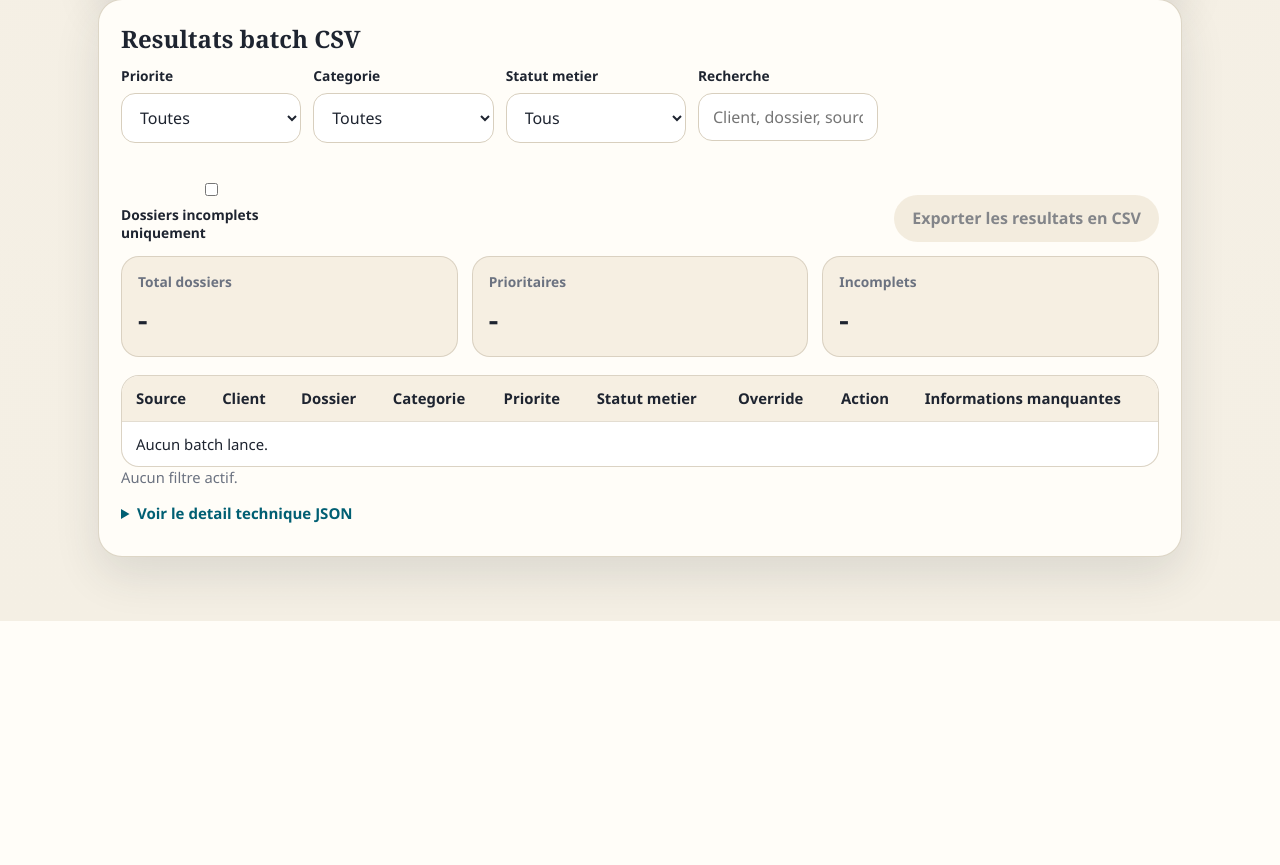
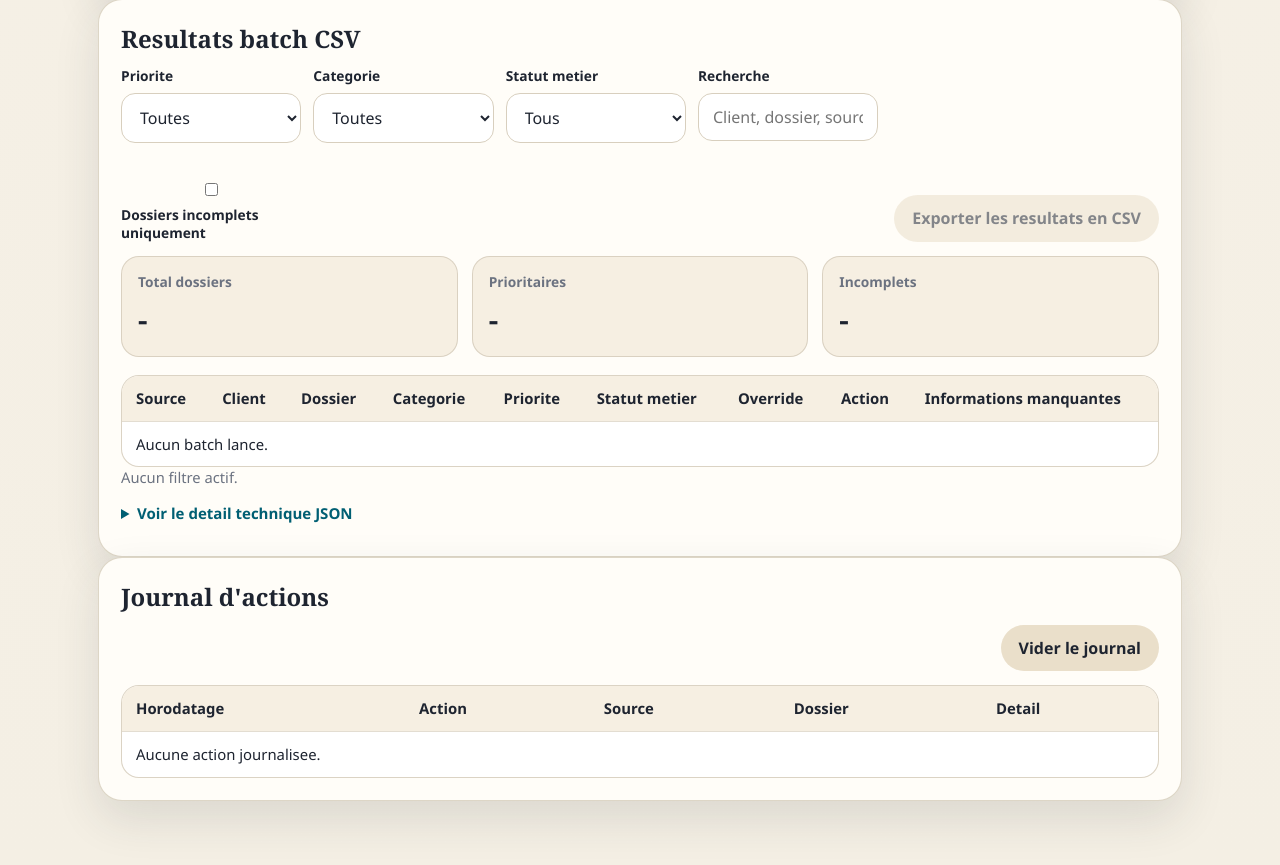
Before and after one commit to christopherfordant/projet_automatisations, a FastAPI app: page / in a window 1280 px wide. Shown: the part 2613-3478 px from the top of the page. Before the commit the page ends 3234 px from the top, so only its background shows below. Run offline with FastAPI, Linux system fonts and the light colour scheme.

Commit message:
Add operator action log panel

```diff
--- a/src/app/ui/static/app.js
+++ b/src/app/ui/static/app.js
@@ -14,6 +14,8 @@ const filterStatus = document.getElementById("filter-status");
 const filterSearch = document.getElementById("filter-search");
 const filterMissingOnly = document.getElementById("filter-missing-only");
 const batchFilterStatus = document.getElementById("batch-filter-status");
+const actionLogBody = document.getElementById("action-log-body");
+const clearLogButton = document.getElementById("clear-log");
 const claimText = form.claim_text;
 const csvFileInput = document.getElementById("csv-file");
 const csvRowSelect = document.getElementById("csv-row-select");
@@ -25,6 +27,7 @@ const csvFileList = document.getElementById("csv-file-list");
 let csvRows = [];
 let lastBatchItems = [];
 let manualStatusOverrides = {};
+let actionLogEntries = [];
 
 fillExample.addEventListener("click", () => {
     form.channel.value = "email";
@@ -48,6 +51,7 @@ filterStatus.addEventListener("change", applyBatchFilters);
 filterSearch.addEventListener("input", applyBatchFilters);
 filterMissingOnly.addEventListener("change", applyBatchFilters);
 batchTableBody.addEventListener("change", handleStatusOverrideChange);
+clearLogButton.addEventListener("click", clearActionLog);
 csvDropzone.addEventListener("dragenter", activateDropzone);
 csvDropzone.addEventListener("dragover", activateDropzone);
 csvDropzone.addEventListener("dragleave", deactivateDropzone);
@@ -170,6 +174,12 @@ async function runBatchAnalysis() {
         exportBatchButton.disabled = data.items.length === 0;
         batchOutput.textContent = JSON.stringify(data, null, 2);
         applyBatchFilters();
+        addLogEntry({
+            action: "Batch lance",
+            source: `${csvRows.length} ligne(s)`,
+            caseRef: `${data.summary.total_items} dossier(s)`,
+            detail: `${data.summary.high_priority} prioritaire(s), ${data.summary.missing_information_cases} incomplet(s)`,
+        });
     } catch (error) {
         resetBatchVisuals("Erreur");
         batchOutput.textContent = String(error);
@@ -668,6 +678,14 @@ function handleStatusOverrideChange(event) {
 
     renderBatchTable(lastBatchItems);
     applyBatchFilters();
+    addLogEntry({
+        action: value ? "Statut modifie" : "Statut reinitialise",
+        source: findSourceLabel(
+            lastBatchItems.find((item) => buildItemKey(item) === itemKey) || {},
+        ),
+        caseRef: itemKey.split("::").slice(1, 3).filter(Boolean).join(" / ") || "Dossier inconnu",
+        detail: value ? `Nouveau statut: ${label}` : "Retour au statut automatique",
+    });
 }
 
 function renderStatusOptions(item, override) {
@@ -691,3 +709,38 @@ function buildItemKey(item) {
         item.claim_text || "",
     ].join("::");
 }
+
+function addLogEntry({ action, source, caseRef, detail }) {
+    actionLogEntries.unshift({
+        timestamp: new Date().toLocaleString("fr-FR"),
+        action,
+        source,
+        caseRef,
+        detail,
+    });
+    renderActionLog();
+}
+
+function renderActionLog() {
+    if (actionLogEntries.length === 0) {
+        actionLogBody.innerHTML = '<tr><td colspan="5">Aucune action journalisee.</td></tr>';
+        return;
+    }
+
+    actionLogBody.innerHTML = actionLogEntries
+        .map((entry) => `
+            <tr>
+                <td>${escapeHtml(entry.timestamp)}</td>
+                <td>${escapeHtml(entry.action)}</td>
+                <td>${escapeHtml(entry.source)}</td>
+                <td>${escapeHtml(entry.caseRef)}</td>
+                <td>${escapeHtml(entry.detail)}</td>
+            </tr>
+        `)
+        .join("");
+}
+
+function clearActionLog() {
+    actionLogEntries = [];
+    renderActionLog();
+}
--- a/src/app/ui/templates/index.html
+++ b/src/app/ui/templates/index.html
@@ -249,6 +249,31 @@
                 <pre id="batch-output" class="output">Aucun batch lance.</pre>
             </details>
         </section>
+
+        <section class="card">
+            <h2>Journal d'actions</h2>
+            <div class="batch-toolbar">
+                <button type="button" id="clear-log" class="secondary">Vider le journal</button>
+            </div>
+            <div class="table-wrap">
+                <table class="batch-table">
+                    <thead>
+                        <tr>
+                            <th>Horodatage</th>
+                            <th>Action</th>
+                            <th>Source</th>
+                            <th>Dossier</th>
+                            <th>Detail</th>
+                        </tr>
+                    </thead>
+                    <tbody id="action-log-body">
+                        <tr>
+                            <td colspan="5">Aucune action journalisee.</td>
+                        </tr>
+                    </tbody>
+                </table>
+            </div>
+        </section>
     </main>
 
     <script src="/static/app.js"></script>
```
